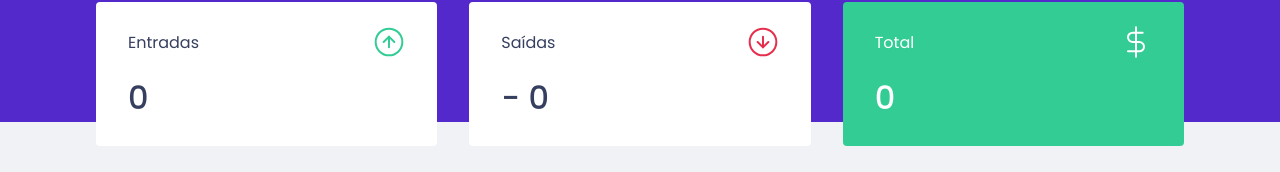
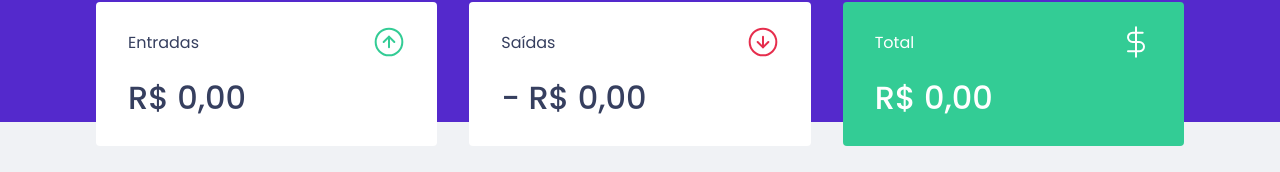
Before and after one commit to williangomesdev/Ignite-02-dtmoney, a React (Create React App) app: page / in a window 1280 px wide. Shown: the part 150-322 px from the top of the page. Built offline with nearby package versions, Linux system fonts and the light colour scheme; no server answers; what miragejs would draw is missing.

Commit message:
Add Brazilian Portuguese currency mode to summary

```diff
--- a/src/components/Summary/index.tsx
+++ b/src/components/Summary/index.tsx
@@ -34,21 +34,38 @@ export function Summary() {
           <p>Entradas</p>
           <img src={incomeImg} alt="Entradas" />
         </header>
-        <strong>{summary.deposits}</strong>
+        <strong>
+          {new Intl.NumberFormat("pt-BR", {
+            style: "currency",
+            currency: "BRL",
+          }).format(summary.deposits)}
+        </strong>
       </div>
       <div>
         <header>
           <p>Saídas</p>
           <img src={outcomeImg} alt="Total" />
         </header>
-        <strong> - {summary.withdraw}</strong>
+        <strong>
+          {" "}
+          -{" "}
+          {new Intl.NumberFormat("pt-BR", {
+            style: "currency",
+            currency: "BRL",
+          }).format(summary.withdraw)}
+        </strong>
       </div>
       <div className="total-background">
         <header>
           <p>Total</p>
           <img src={totalImg} alt="Total" />
         </header>
-        <strong>{summary.total}</strong>
+        <strong>
+          {new Intl.NumberFormat("pt-BR", {
+            style: "currency",
+            currency: "BRL",
+          }).format(summary.total)}
+        </strong>
       </div>
     </Container>
   );
```
